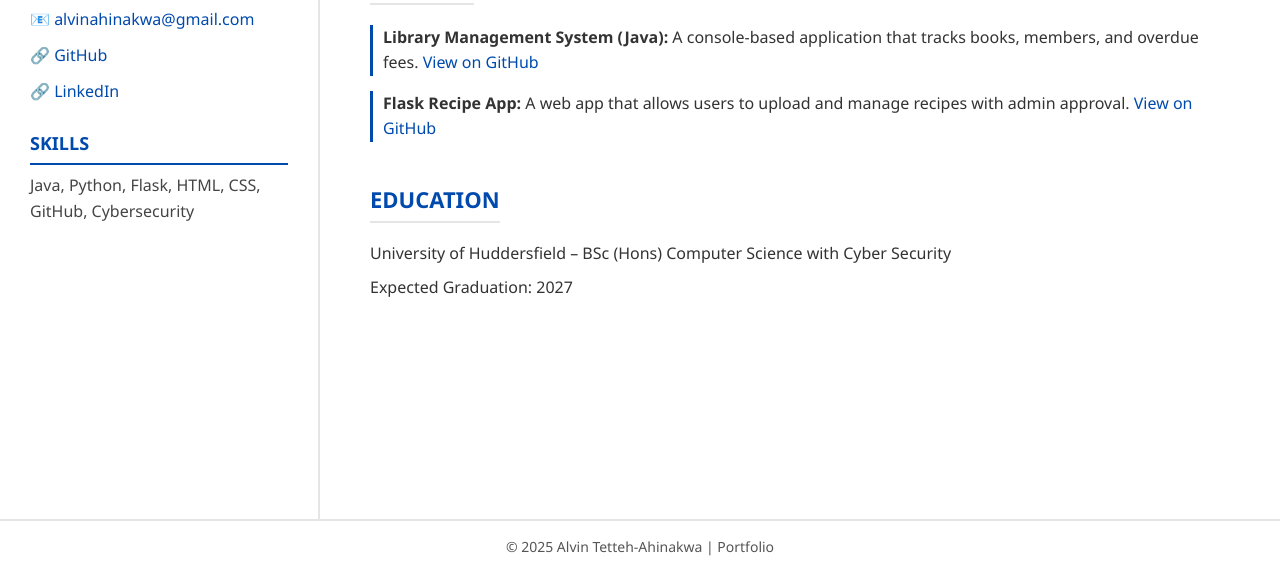
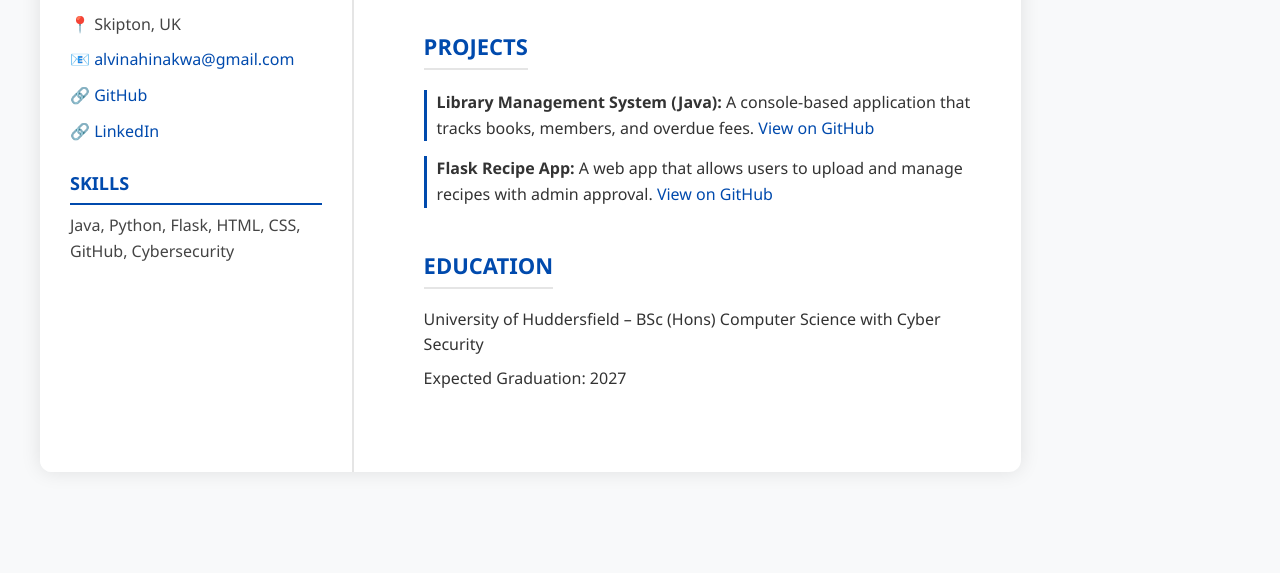
Before and after one commit to Alvin90121/alvinahinakwa, a plain HTML site: page index.html in a window 1280 px wide. Shown: the part 227-800 px from the top of the page. Drawn offline with Linux system fonts and the light colour scheme; files that its build step writes are made by us from their sources.

Commit message:
Update style.css

```diff
--- a/css/style.css
+++ b/css/style.css
@@ -7,40 +7,40 @@
 
 /* ===== Root Colors ===== */
 :root {
-  --bg-color: #f8f9fa;
-  --text-color: #1a1a1a;
-  --accent-color: #004aad;
-  --secondary-color: #e5e5e5;
-  --sidebar-bg: #ffffff;
-  --main-bg: #ffffff;
+  --bg-color: #f8f9fa;           /* light background */
+  --text-color: #1a1a1a;         /* main text */
+  --accent-color: #004aad;       /* blue accent */
+  --secondary-color: #e5e5e5;    /* subtle dividers */
+  --sidebar-bg: #ffffff;         /* sidebar background */
+  --main-bg: #ffffff;            /* main content background */
 }
 
 /* ===== Body ===== */
-html, body {
-  height: 100%;
-}
-
 body {
   font-family: "Segoe UI", Roboto, Arial, sans-serif;
   background-color: var(--bg-color);
   color: var(--text-color);
   line-height: 1.6;
-
+  padding: 40px;
   display: flex;
-  flex-direction: column;
-  min-height: 100vh;
+  justify-content: center;
 }
 
-/* ===== Container (full width main layout) ===== */
+/* ===== Layout ===== */
 .container {
-  display: flex;
-  flex: 1; /* fill available space between header and footer */
+  display: grid;
+  grid-template-columns: 1fr 2fr;
+  gap: 40px;
+  max-width: 1000px;
+  width: 100%;
   background: var(--main-bg);
+  box-shadow: 0 0 20px rgba(0, 0, 0, 0.1);
+  border-radius: 12px;
+  overflow: hidden;
 }
 
 /* ===== Sidebar ===== */
 .sidebar {
-  width: 25%;
   background-color: var(--sidebar-bg);
   padding: 40px 30px;
   border-right: 2px solid var(--secondary-color);
@@ -67,10 +67,9 @@ body {
   margin-bottom: 8px;
 }
 
-/* ===== Main Content (now full-width area) ===== */
+/* ===== Main Content ===== */
 .main {
-  flex: 1; /* take all remaining space */
-  padding: 40px 50px;
+  padding: 40px 30px;
 }
 
 .main section {
@@ -115,15 +114,12 @@ a:hover {
   text-decoration: underline;
 }
 
-/* ===== Footer (sticks to bottom) ===== */
+/* ===== Footer ===== */
 footer {
-  background-color: var(--sidebar-bg);
-  border-top: 2px solid var(--secondary-color);
   text-align: center;
-  padding: 15px 0;
+  margin-top: 30px;
   font-size: 14px;
   color: #555;
-  margin-top: auto; /* pushes footer to bottom */
 }
 
 /* ===== Buttons (optional future use) ===== */
@@ -144,11 +140,10 @@ button:hover, .btn:hover {
 /* ===== Responsive ===== */
 @media (max-width: 768px) {
   .container {
-    flex-direction: column;
+    grid-template-columns: 1fr;
   }
 
   .sidebar {
-    width: 100%;
     border-right: none;
     border-bottom: 2px solid var(--secondary-color);
   }
```
